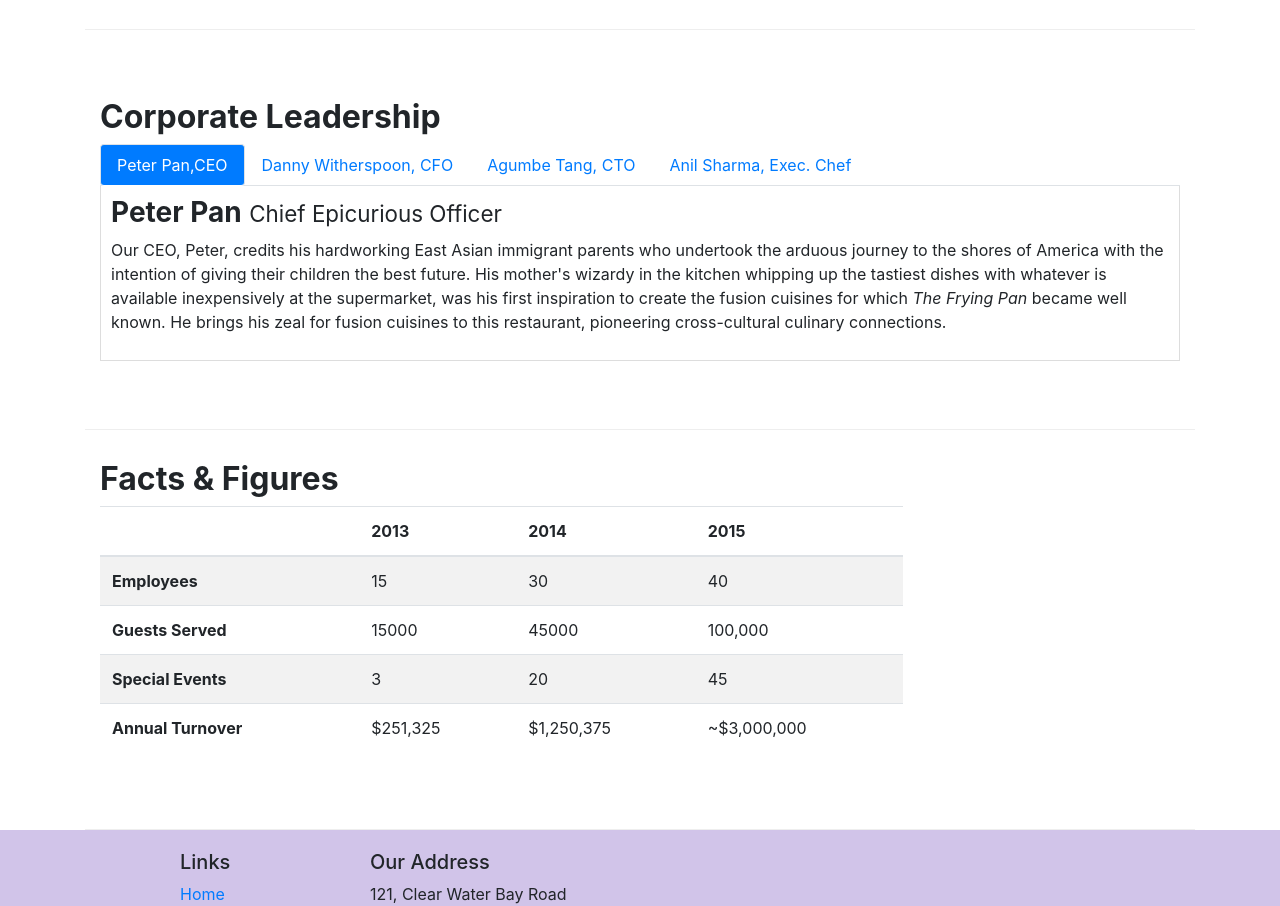
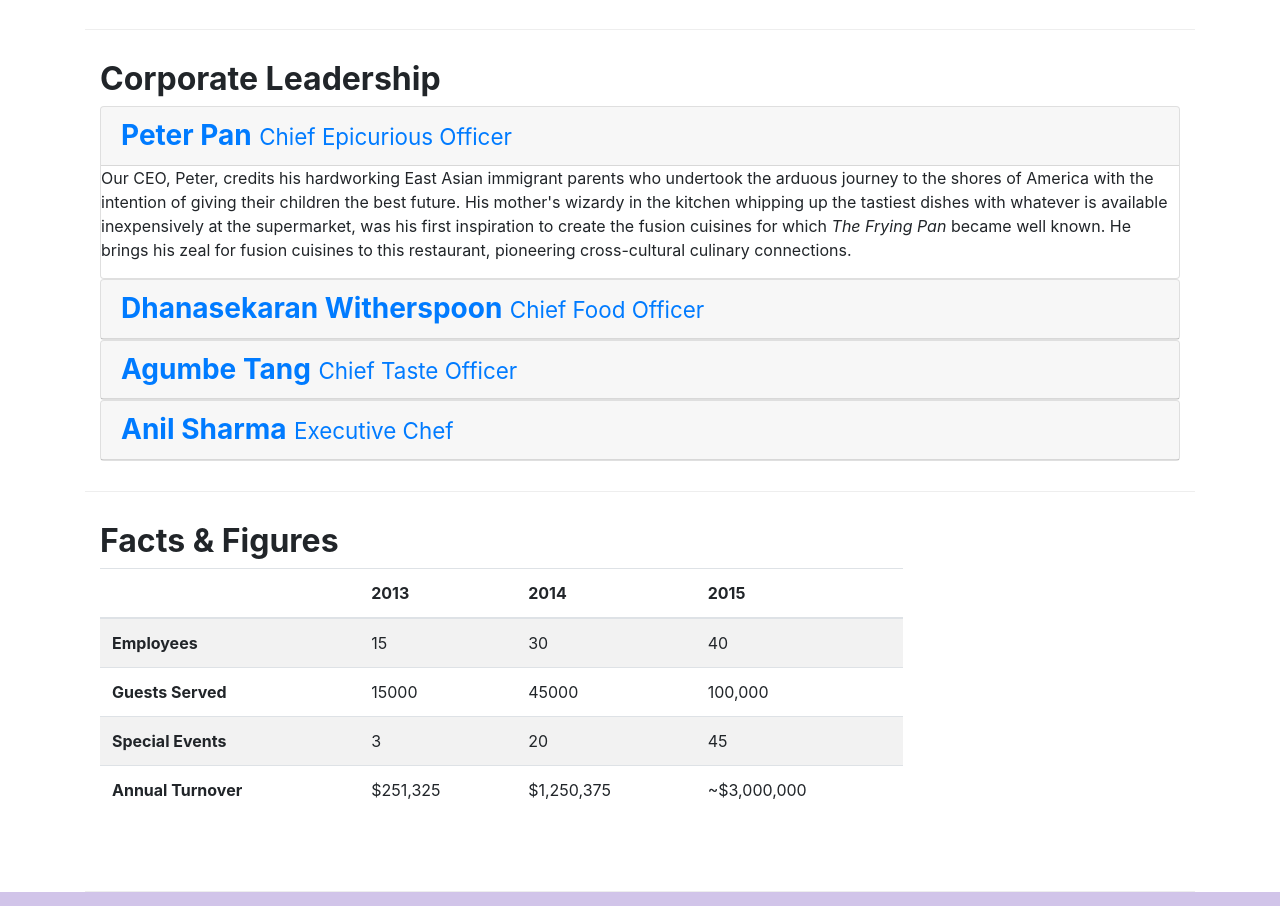
Before and after one commit to AnilSharma1997/Bootstrap, a website: page aboutus.html in a window 1280 px wide. Shown: the part 841-1747 px from the top of the page. Drawn offline with nearby package versions, Linux system fonts and the light colour scheme.

Commit message:
Collapse and Accordion

```diff
--- a/aboutus.html
+++ b/aboutus.html
@@ -105,46 +105,67 @@
             <div class="col-sm col-md flex-first">
                 <h2><b>Corporate Leadership</b></h2>
 
-                <ul class="nav nav-tabs nav-pills">
-                    <li class="nav-item">
-                        <a class="nav-link active" href="#peter" role="tab"
-                          data-toggle="tab">Peter Pan,CEO</a>
-                    </li>
-                    <li class="nav-item">
-                        <a class="nav-link" href="#danny" role="tab"
-                        data-toggle="tab">Danny Witherspoon, CFO</a>
-                    </li>
-                    <li class="nav-item">
-                        <a class="nav-link" href="#agumbe"role="tab"
-                        data-toggle="tab">Agumbe Tang, CTO</a>
-                    </li>
-                    <li class="nav-item">
-                        <a class="nav-link" href="#anil" role="tab"
-                        data-toggle="tab">Anil Sharma, Exec. Chef</a>
-                    </li>
-                </ul>
-
-                <div class="tab-content">
-                    <div role="tabpanel" class="tab-pane fade show active" id="peter">
-                        <h3><b>Peter Pan</b> <small>Chief Epicurious Officer</small></h3>
-                        <p><span class="hidden-inline-xs">Our CEO, Peter, credits his hardworking East Asian immigrant parents who undertook the arduous journey to the shores of America with the intention of giving their children the best future. His mother's wizardy in the kitchen whipping up the tastiest dishes with whatever is available inexpensively at the supermarket, was his first inspiration to create the fusion cuisines for which <em>The Frying Pan</em> became well known. He brings his zeal for fusion cuisines to this restaurant, pioneering cross-cultural culinary connections. </span></p>
+                <div id="accordion" role="tablist">
+                    <div class="card">
+                        <div class="card-header" role="tab" id="peterhead">
+                            <h3 class="mb-0">
+                                <a data-toggle="collapse" data-parent="#accordion" href="#peter">
+                                    <b>Peter Pan</b> <small>Chief Epicurious Officer</small>
+                                </a>
+                            </h3>
+                        </div>
+                        <div role="tabpanel" class="collapse show" id="peter">
+                            <div class="card-block">
+                                <p><span class="hidden-inline-xs">Our CEO, Peter, credits his hardworking East Asian immigrant parents who undertook the arduous journey to the shores of America with the intention of giving their children the best future. His mother's wizardy in the kitchen whipping up the tastiest dishes with whatever is available inexpensively at the supermarket, was his first inspiration to create the fusion cuisines for which <em>The Frying Pan</em> became well known. He brings his zeal for fusion cuisines to this restaurant, pioneering cross-cultural culinary connections. </span></p>
+                            </div>
+                        </div>
                     </div>
 
-                    <div role="tabpanel" class="tab-pane fade" id="danny">
-                        <h3><b>Dhanasekaran Witherspoon</b> <small>Chief Food Officer</small></h3>
-                        <p> <span class="hidden-inline-xs">Our CFO, Danny, as he is affectionately referred to by his colleagues, comes from a long established family tradition in farming and produce. His experiences growing up on a farm in the Australian outback gave him great appreciation for varieties of food sources. As he puts it in his own words, <em>Everything that runs, wins, and everything that stays, pays!</em></span></p>
+                    <div class="card">
+                        <div class="card-header" role="tab" id="dannyhead">
+                            <h3 class="mb-0">
+                                <a class="collapsed" data-toggle="collapse" data-parent="#accordion" href="#danny">
+                                    <b>Dhanasekaran Witherspoon</b> <small>Chief Food Officer</small>
+                                </a>
+                            </h3>
+                        </div>
+                        <div role="tabpanel" class="collapse" id="danny">
+                            <div class="card-block">
+                                <p> <span class="hidden-inline-xs">Our CFO, Danny, as he is affectionately referred to by his colleagues, comes from a long established family tradition in farming and produce. His experiences growing up on a farm in the Australian outback gave him great appreciation for varieties of food sources. As he puts it in his own words, <em>Everything that runs, wins, and everything that stays, pays!</em></span></p>
+                            </div>
+                        </div>
                     </div>
 
-                    <div role="tabpanel" class="tab-pane fade" id="agumbe">
-                        <h3><b>Agumbe Tang</b> <small>Chief Taste Officer</small></h3>
-                        <p> <span class="hidden-inline-xs">Blessed with the most discerning gustatory sense, Agumbe, our CTO, personally ensures that every dish that we serve meets his exacting tastes. Our chefs dread the tongue lashing that ensues if their dish does not meet his exacting standards. He lives by his motto, <em>You click only if you survive my lick.</em>
-                        </span></p>
+                    <div class="card">
+                        <div class="card-header" role="tab" id="agumbehead">
+                            <h3 class="mb-0">
+                                <a class="collapsed" data-toggle="collapse" data-parent="#accordion" href="#agumbe">
+                                    <b>Agumbe Tang</b> <small>Chief Taste Officer</small>
+                                </a>
+                            </h3>
+                        </div>
+                        <div role="tabpanel" class="collapse" id="agumbe">
+                            <div class="card-block">
+                                <p> <span class="hidden-inline-xs">Blessed with the most discerning gustatory sense, Agumbe, our CTO, personally ensures that every dish that we serve meets his exacting tastes. Our chefs dread the tongue lashing that ensues if their dish does not meet his exacting standards. He lives by his motto, <em>You click only if you survive my lick.</em></span></p>
+                            </div>
+                        </div>
                     </div>
 
-                    <div role="tabpanel" class="tab-pane fade" id="anil">
-                        <h3><b>Anil Sharma</b> <small>Executive Chef</small></h3>
-                        <p> <span class="hidden-inline-xs">Award winning three-star Michelin chef with wide International experience having worked closely with whos-who in the culinary world, he specializes in creating mouthwatering Indo-Italian fusion experiences. He says, <em>Put together the cuisines from the two craziest cultures, and you get a winning hit! Amma Mia!</em></span></p>
+                    <div class="card">
+                        <div class="card-header" role="tab" id="albertohead">
+                            <h3 class="mb-0">
+                                <a class="collapsed" data-toggle="collapse" data-parent="#accordion" href="#anil">
+                                    <b>Anil Sharma</b> <small>Executive Chef</small>
+                                </a>
+                            </h3>
+                        </div>
+                        <div role="tabpanel" class="collapse" id="anil">
+                            <div class="card-block">
+                                <p> <span class="hidden-inline-xs">Award winning three-star Michelin chef with wide International experience having worked closely with whos-who in the culinary world, he specializes in creating mouthwatering Indo-Italian fusion experiences. He says, <em>Put together the cuisines from the two craziest cultures, and you get a winning hit! Amma Mia!</em></span></p>
+                            </div>
+                        </div>
                     </div>
+
                 </div>
             </div>
        </div>
```
